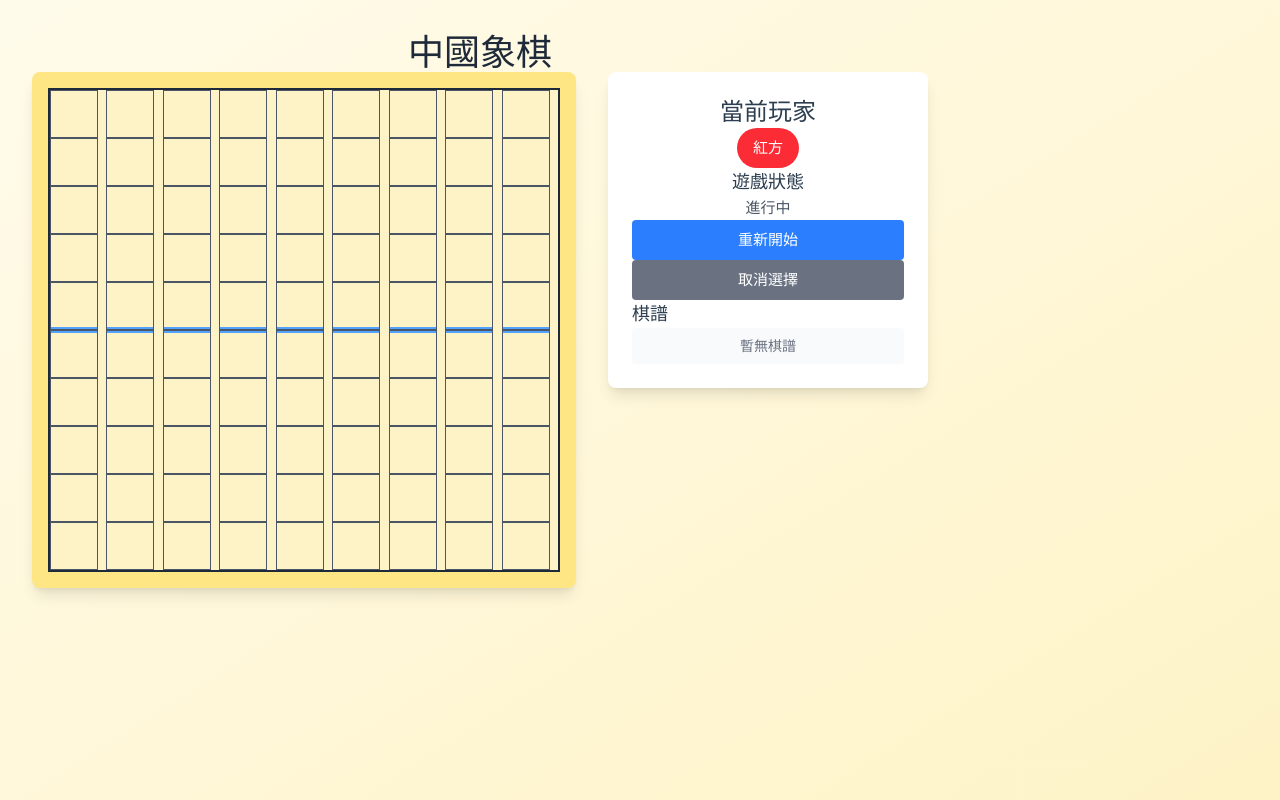
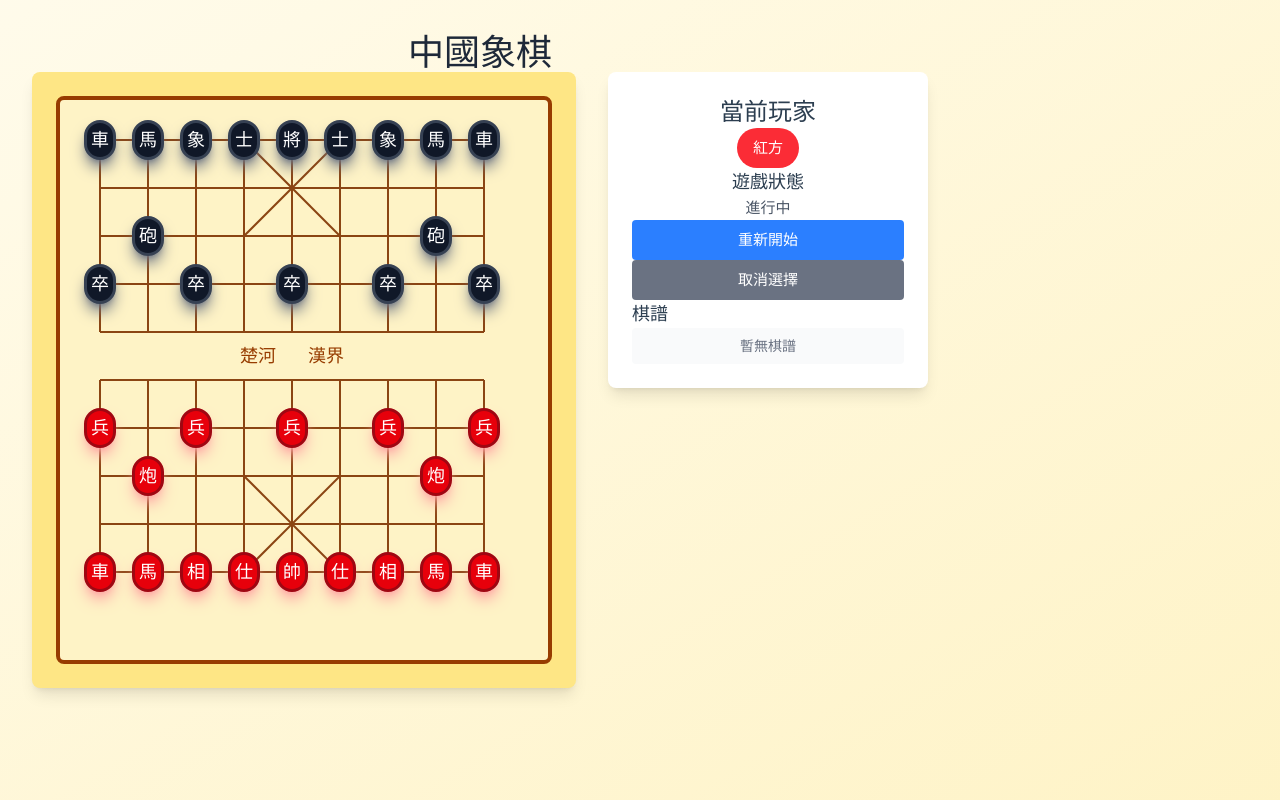
Before and after one commit to ayugioh2003/AI-100x-SE-Join-Quest, a Vue app in the folder chinese-chess/frontend/: page / in a window 1280 px wide. Built offline with nearby package versions, Linux system fonts and the light colour scheme; the HTML template or start-up script is replaced by a standard one.

Commit message:
feat: 完善棋盤顯示與初始化邏輯，新增棋子位置與樣式

```diff
--- a/chinese-chess/frontend/src/components/game/ChessBoard.vue
+++ b/chinese-chess/frontend/src/components/game/ChessBoard.vue
@@ -1,20 +1,68 @@
 <template>
-  <div class="bg-amber-200 p-4 rounded-lg shadow-lg">
-    <div class="grid grid-cols-9 gap-0 border-2 border-gray-800 bg-amber-100">
-      <!-- Chess Board Grid -->
+  <div class="bg-amber-200 p-6 rounded-lg shadow-lg">
+    <!-- Board Container -->
+    <div class="relative bg-amber-100 border-4 border-amber-800 rounded-lg p-4">
+      <!-- Main Board Grid -->
+      <div class="relative bg-amber-100" style="width: 432px; height: 528px;">
+        <!-- Board Lines -->
+        <svg class="absolute inset-0 w-full h-full" viewBox="0 0 432 528">
+          <!-- Horizontal Lines (10 lines total) -->
+          <g stroke="#8B4513" stroke-width="2" fill="none">
+            <!-- Lines 1-10 -->
+            <line v-for="row in 10" :key="`h-${row}`"
+                  :x1="24" :y1="(row-1) * 48 + 24"
+                  :x2="408" :y2="(row-1) * 48 + 24" />
+          </g>
+
+          <!-- Vertical Lines -->
+          <g stroke="#8B4513" stroke-width="2" fill="none">
+            <!-- Vertical lines for Black side (lines 1-5) -->
+            <line v-for="col in 9" :key="`v-top-${col}`"
+                  :x1="(col-1) * 48 + 24" :y1="24"
+                  :x2="(col-1) * 48 + 24" :y2="216" />
+            <!-- Vertical lines for Red side (lines 6-10) -->
+            <line v-for="col in 9" :key="`v-bottom-${col}`"
+                  :x1="(col-1) * 48 + 24" :y1="264"
+                  :x2="(col-1) * 48 + 24" :y2="456" />
+          </g>
+
+          <!-- Palace Diagonal Lines -->
+          <g stroke="#8B4513" stroke-width="2" fill="none">
+            <!-- Black Palace (lines 1-3) -->
+            <line x1="168" y1="24" x2="264" y2="120" />
+            <line x1="264" y1="24" x2="168" y2="120" />
+            <!-- Red Palace (lines 8-10) -->
+            <line x1="168" y1="360" x2="264" y2="456" />
+            <line x1="264" y1="360" x2="168" y2="456" />
+          </g>
+        </svg>
+
+        <!-- River Text -->
+        <div class="absolute flex items-center justify-center" style="top: 216px; left: 120px; right: 120px; height: 48px;">
+          <div class="flex gap-8">
+            <span class="text-lg font-bold text-amber-800">楚河</span>
+            <span class="text-lg font-bold text-amber-800">漢界</span>
+          </div>
+        </div>
+
+        <!-- Chess Pieces and Click Areas -->
+        <!-- Black side pieces (rows 1-5) -->
         <div
-        v-for="row in 10"
-        :key="`row-${row}`"
-        class="contents"
+          v-for="row in 5"
+          :key="`black-row-${row}`"
+          class="absolute"
+          :style="{ top: `${(row-1) * 48 + 8}px` }"
         >
           <div
             v-for="col in 9"
             :key="`${row}-${col}`"
-          class="relative w-12 h-12 border border-gray-600 flex items-center justify-center cursor-pointer hover:bg-amber-200 transition-colors"
+            class="absolute w-8 h-8 flex items-center justify-center cursor-pointer rounded-full transition-all duration-200"
             :class="{
-            'bg-yellow-200': isSelected(row, col),
-            'bg-green-200': isValidMove(row, col)
+              'bg-yellow-300 bg-opacity-50': isSelected(row, col),
+              'bg-green-300 bg-opacity-50': isValidMove(row, col),
+              'hover:bg-gray-200 hover:bg-opacity-30': !isSelected(row, col)
             }"
+            :style="{ left: `${(col-1) * 48 + 8}px` }"
             @click="handleCellClick(row, col)"
           >
             <!-- Chess Piece -->
@@ -23,16 +71,35 @@
               :piece="getPieceAt(row, col)!"
               :position="{ row, col }"
             />
+          </div>
+        </div>
 
-          <!-- River Divider -->
+        <!-- Red side pieces (rows 6-10) -->
         <div
-            v-if="row === 5"
-            class="absolute bottom-0 left-0 right-0 h-0.5 bg-blue-400"
+          v-for="row in 5"
+          :key="`red-row-${row + 5}`"
+          class="absolute"
+          :style="{ top: `${(row + 4) * 48 + 8}px` }"
+        >
+          <div
+            v-for="col in 9"
+            :key="`${row + 5}-${col}`"
+            class="absolute w-8 h-8 flex items-center justify-center cursor-pointer rounded-full transition-all duration-200"
+            :class="{
+              'bg-yellow-300 bg-opacity-50': isSelected(row + 5, col),
+              'bg-green-300 bg-opacity-50': isValidMove(row + 5, col),
+              'hover:bg-gray-200 hover:bg-opacity-30': !isSelected(row + 5, col)
+            }"
+            :style="{ left: `${(col-1) * 48 + 8}px` }"
+            @click="handleCellClick(row + 5, col)"
+          >
+            <!-- Chess Piece -->
+            <ChessPiece
+              v-if="getPieceAt(row + 5, col)"
+              :piece="getPieceAt(row + 5, col)!"
+              :position="{ row: row + 5, col }"
             />
-          <div
-            v-if="row === 6"
-            class="absolute top-0 left-0 right-0 h-0.5 bg-blue-400"
-          />
+          </div>
         </div>
       </div>
     </div>
@@ -40,7 +107,6 @@
 </template>
 
 <script setup lang="ts">
-import { computed } from 'vue'
 import { useChessStore } from '../../stores/game/chess'
 import ChessPiece from './ChessPiece.vue'
 import type { Position } from '../../types/chess'
@@ -52,7 +118,7 @@ const isSelected = (row: number, col: number): boolean => {
   return selected?.row === row && selected?.col === col
 }
 
-const isValidMove = (row: number, col: number): boolean => {
+const isValidMove = (_row: number, _col: number): boolean => {
   // TODO: Implement valid move highlighting
   return false
 }
--- a/chinese-chess/frontend/src/components/game/ChessPiece.vue
+++ b/chinese-chess/frontend/src/components/game/ChessPiece.vue
@@ -1,6 +1,6 @@
 <template>
   <div
-    class="w-10 h-10 rounded-full flex items-center justify-center text-sm font-bold border-2 shadow-md cursor-pointer select-none"
+    class="w-10 h-10 rounded-full flex items-center justify-center text-lg font-bold border-3 shadow-lg cursor-pointer select-none transform transition-all duration-200 hover:scale-105"
     :class="pieceClasses"
   >
     {{ pieceSymbol }}
@@ -45,12 +45,10 @@ const pieceSymbol = computed(() => {
 })
 
 const pieceClasses = computed(() => {
-  const baseClasses = 'transition-all duration-200 hover:scale-110'
-
   if (props.piece.color === Color.RED) {
-    return `${baseClasses} bg-red-500 text-white border-red-700`
+    return 'bg-red-600 text-white border-red-800 shadow-red-300'
   } else {
-    return `${baseClasses} bg-gray-800 text-white border-gray-900`
+    return 'bg-gray-900 text-white border-gray-700 shadow-gray-500'
   }
 })
 </script>
--- a/chinese-chess/frontend/src/stores/game/chess.ts
+++ b/chinese-chess/frontend/src/stores/game/chess.ts
@@ -1,6 +1,6 @@
 import { defineStore } from 'pinia'
 import { ref, computed } from 'vue'
-import { Color, GameState } from '../../types/chess'
+import { Color, GameState, PieceType } from '../../types/chess'
 import type { Position, MoveResult, ChessPiece } from '../../types/chess'
 
 export const useChessStore = defineStore('chess', () => {
@@ -11,9 +11,51 @@ export const useChessStore = defineStore('chess', () => {
   const board = ref<(ChessPiece | null)[][]>([])
   const moveHistory = ref<any[]>([])
 
-  // Initialize empty 9x10 board
+  // Initialize board with starting positions
   const initializeBoard = () => {
     board.value = Array(10).fill(null).map(() => Array(9).fill(null))
+
+    // Black pieces (top rows 1-2)
+    // Row 1: Rook, Horse, Elephant, Guard, General, Guard, Elephant, Horse, Rook
+    board.value[0][0] = { type: PieceType.ROOK, color: Color.BLACK, position: { row: 1, col: 1 } }
+    board.value[0][1] = { type: PieceType.HORSE, color: Color.BLACK, position: { row: 1, col: 2 } }
+    board.value[0][2] = { type: PieceType.ELEPHANT, color: Color.BLACK, position: { row: 1, col: 3 } }
+    board.value[0][3] = { type: PieceType.GUARD, color: Color.BLACK, position: { row: 1, col: 4 } }
+    board.value[0][4] = { type: PieceType.GENERAL, color: Color.BLACK, position: { row: 1, col: 5 } }
+    board.value[0][5] = { type: PieceType.GUARD, color: Color.BLACK, position: { row: 1, col: 6 } }
+    board.value[0][6] = { type: PieceType.ELEPHANT, color: Color.BLACK, position: { row: 1, col: 7 } }
+    board.value[0][7] = { type: PieceType.HORSE, color: Color.BLACK, position: { row: 1, col: 8 } }
+    board.value[0][8] = { type: PieceType.ROOK, color: Color.BLACK, position: { row: 1, col: 9 } }
+
+    // Row 3: Cannons
+    board.value[2][1] = { type: PieceType.CANNON, color: Color.BLACK, position: { row: 3, col: 2 } }
+    board.value[2][7] = { type: PieceType.CANNON, color: Color.BLACK, position: { row: 3, col: 8 } }
+
+    // Row 4: Soldiers
+    for (let col = 0; col < 9; col += 2) {
+      board.value[3][col] = { type: PieceType.SOLDIER, color: Color.BLACK, position: { row: 4, col: col + 1 } }
+    }
+
+    // Red pieces (bottom rows 6-10)
+    // Row 7: Soldiers
+    for (let col = 0; col < 9; col += 2) {
+      board.value[6][col] = { type: PieceType.SOLDIER, color: Color.RED, position: { row: 7, col: col + 1 } }
+    }
+
+    // Row 8: Cannons
+    board.value[7][1] = { type: PieceType.CANNON, color: Color.RED, position: { row: 8, col: 2 } }
+    board.value[7][7] = { type: PieceType.CANNON, color: Color.RED, position: { row: 8, col: 8 } }
+
+    // Row 10: Rook, Horse, Elephant, Guard, General, Guard, Elephant, Horse, Rook
+    board.value[9][0] = { type: PieceType.ROOK, color: Color.RED, position: { row: 10, col: 1 } }
+    board.value[9][1] = { type: PieceType.HORSE, color: Color.RED, position: { row: 10, col: 2 } }
+    board.value[9][2] = { type: PieceType.ELEPHANT, color: Color.RED, position: { row: 10, col: 3 } }
+    board.value[9][3] = { type: PieceType.GUARD, color: Color.RED, position: { row: 10, col: 4 } }
+    board.value[9][4] = { type: PieceType.GENERAL, color: Color.RED, position: { row: 10, col: 5 } }
+    board.value[9][5] = { type: PieceType.GUARD, color: Color.RED, position: { row: 10, col: 6 } }
+    board.value[9][6] = { type: PieceType.ELEPHANT, color: Color.RED, position: { row: 10, col: 7 } }
+    board.value[9][7] = { type: PieceType.HORSE, color: Color.RED, position: { row: 10, col: 8 } }
+    board.value[9][8] = { type: PieceType.ROOK, color: Color.RED, position: { row: 10, col: 9 } }
   }
 
   // Actions
@@ -25,7 +67,7 @@ export const useChessStore = defineStore('chess', () => {
     selectedPosition.value = null
   }
 
-  const makeMove = (from: Position, to: Position): MoveResult => {
+  const makeMove = (_from: Position, _to: Position): MoveResult => {
     // This will integrate with the backend logic later
     return {
       isLegal: false,
@@ -61,7 +103,7 @@ export const useChessStore = defineStore('chess', () => {
     return board.value[position.row - 1][position.col - 1]
   }
 
-  // Initialize
+  // Initialize board
   initializeBoard()
 
   return {
```
Lines whose indentation alone changed are shown as unchanged.
